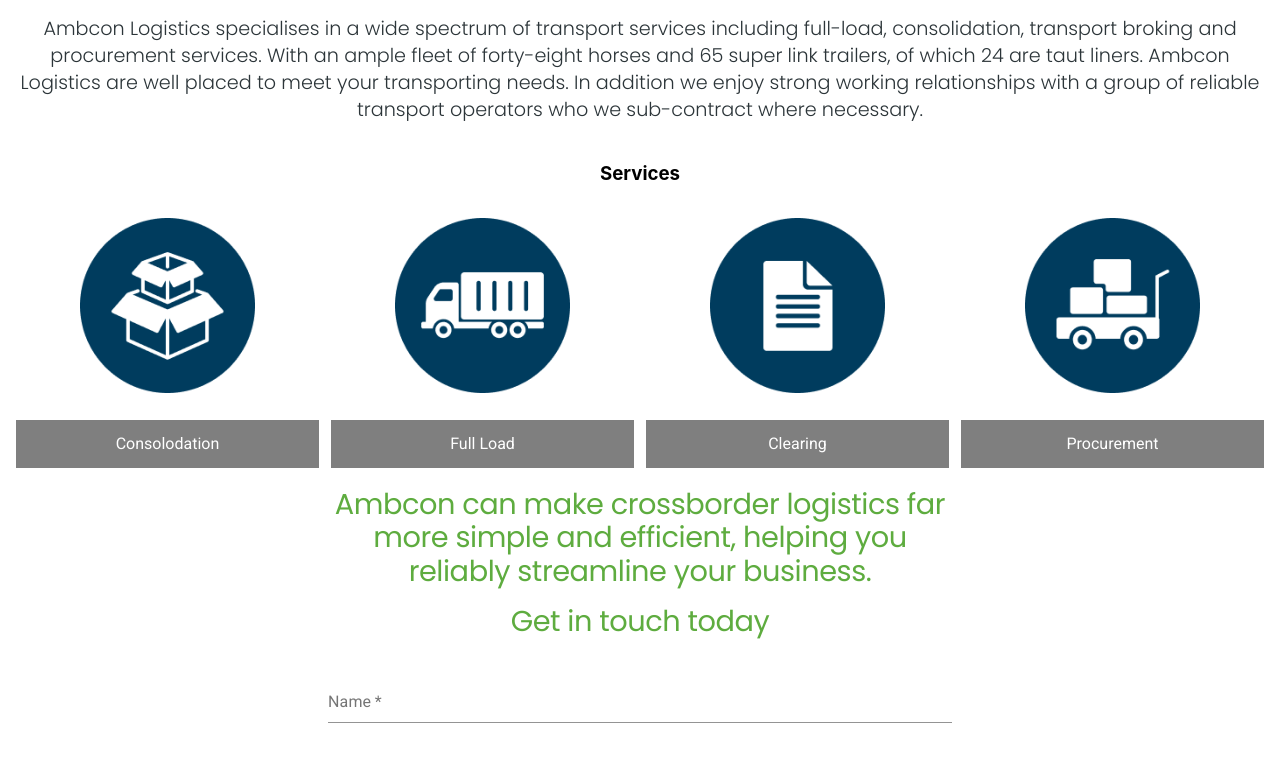
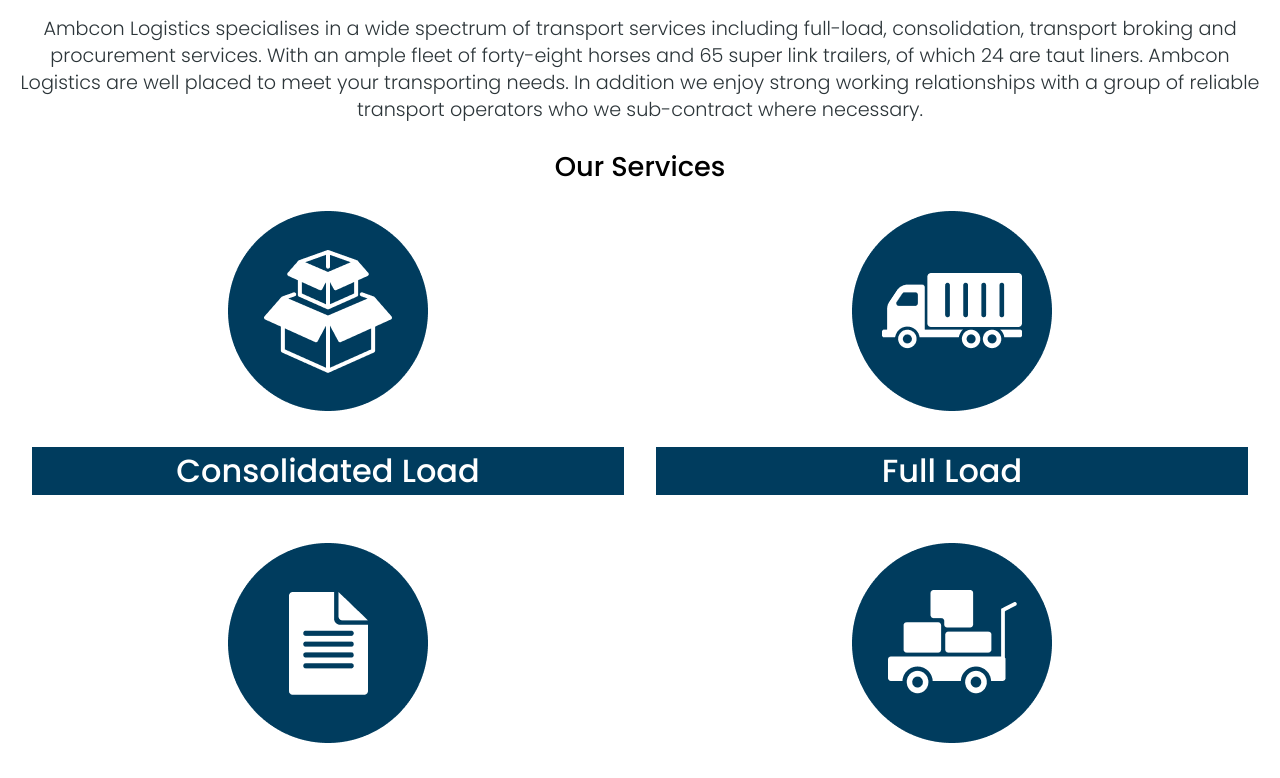
Before and after one commit to AndreiDreyer/React-Ambcon, a Next.js app: page / in a window 1280 px wide. Shown: the part 640-1418 px from the top of the page. Built offline with nearby package versions, Linux system fonts and the light colour scheme.

Commit message:
Updated cards

```diff
--- a/components/ServiceItem.js
+++ b/components/ServiceItem.js
@@ -1,17 +1,55 @@
 import Grid from "@material-ui/core/Grid";
+
+import clsx from "clsx";
 
 import { makeStyles, useTheme } from "@material-ui/core/styles";
 
 const useStyles = makeStyles((theme) => ({
   root: {
-    margin: 0,
+    perspective: "40rem",
+    // backgroundColor: "transparent",
+    // border: "1px solid #f1f1f1",
+    // perspective: "40rem",
+    "&:hover": {
+      cursor: "pointer",
+      "& $innerCard": {
+        transform: "rotateY(180deg)",
+      },
+    },
+  },
+  innerCard: {
+    display: "flex",
+    transformStyle: "preserve-3d",
+    transition: "0.8s transform",
   },
   bottomText: {
     backgroundColor: "#003c5e",
+    color: "white",
     fontFamily: '"Poppins", sans-serif',
     fontSize: "2rem",
     fontWeight: 500,
     textAlign: "center",
+  },
+  topText: {
+    fontFamily: '"Poppins", sans-serif',
+    fontWeight: 500,
+    fontSize: "1.3rem",
+    textAlgin: "center",
+  },
+  front: {
+    minWidth: "100%",
+    backfaceVisibility: "hidden",
+  },
+  back: {
+    minWidth: "100%",
+    backfaceVisibility: "hidden",
+    transform: "rotateY(180deg) translate(100%, 0)",
+  },
+  descText: {
+    fontFamily: '"Poppins", sans-serif',
+    fontWeight: 300,
+    fontSize: "1.1rem",
+    lineHeight: "1.5rem",
   },
 }));
 
@@ -21,9 +59,21 @@
 
   return (
     <div className={classes.root}>
-      <img src={props.serviceImage} />
-      <div className={classes.bottomText}>
-        <p>{props.serviceName}</p>
+      <div className={classes.innerCard}>
+        <div className={classes.front}>
+          <img src={props.serviceImage} />
+          <div className={classes.bottomText}>
+            <p>{props.serviceName}</p>
+          </div>
+        </div>
+        <div className={classes.back}>
+          <div className={classes.topText}>
+            <h3>{props.serviceName}</h3>
+          </div>
+          <div className={classes.descText}>
+            <p>{props.shortDesc}</p>
+          </div>
+        </div>
       </div>
     </div>
   );
--- /dev/null
+++ b/components/ServicesHome.js
@@ -0,0 +1,66 @@
+import ServiceItem from "../components/ServiceItem";
+import { makeStyles, useTheme } from "@material-ui/core/styles";
+
+const useStyles = makeStyles((theme) => ({
+  root: {
+    display: "flex",
+    flexWrap: "wrap",
+  },
+  serviceItem: {
+    flex: "50%",
+    paddingLeft: "1rem",
+    paddingRight: "1rem",
+    paddingBottom: "1rem",
+    [theme.breakpoints.down("sm")]: {
+      flex: "100%",
+    },
+    [theme.breakpoints.up(1680)]: {
+      flex: "25%",
+    },
+  },
+}));
+
+const services = [
+  {
+    serviceName: "Consolidated Load",
+    imgUrl: "Badges/consolidated-load.png",
+    serviceUrl: "/services/consolidated-load",
+    shortDesc:
+      "Dovetail provides business analysis services on any new project that is embarked on. Qualified business analysts spend time on site to understand the current processes and future process expectations with the implementation of a new system.",
+  },
+  {
+    serviceName: "Full Load",
+    imgUrl: "Badges/full-load.png",
+    serviceUrl: "/services/full-load",
+    shortDesc:
+      "Dovetail provides business analysis services on any new project that is embarked on. Qualified business analysts spend time on site to understand the current processes and future process expectations with the implementation of a new system.",
+  },
+  {
+    serviceName: "Clearing",
+    imgUrl: "Badges/clearing.png",
+    serviceUrl: "/services/clearing",
+    shortDesc:
+      "Our clients are currently able to make use of Clearing Agents of their choice. We do not insist on our clients making use of any specific clearing houses we do strongly encourage them to make use of reputable operators ",
+  },
+  {
+    serviceName: "Procurement",
+    imgUrl: "Badges/procurement.png",
+    serviceUrl: "/services/procurement",
+    shortDesc:
+      "Dovetail provides business analysis services on any new project that is embarked on. Qualified business analysts spend time on site to understand the current processes and future process expectations with the implementation of a new system.",
+  },
+];
+
+export default function ServicesHome(props) {
+  const classes = useStyles();
+
+  return (
+    <div className={classes.root}>
+      {services.map((service) => (
+        <div className={classes.serviceItem} key={service.serviceName}>
+          <ServiceItem serviceName={service.serviceName} serviceImage={service.imgUrl} shortDesc={service.shortDesc} />
+        </div>
+      ))}
+    </div>
+  );
+}
--- a/pages/index.js
+++ b/pages/index.js
@@ -5,14 +5,10 @@
 import Navigation from "../components/Navigation";
 import ContactForm from "../components/ContactForm";
 
-import Grid from "@material-ui/core/Grid";
-import GridList from "@material-ui/core/GridList";
-import GridListTile from "@material-ui/core/GridListTile";
-import GridListTileBar from "@material-ui/core/GridListTileBar";
-
 import useMediaQuery from "@material-ui/core/useMediaQuery";
 
 import { makeStyles, useTheme } from "@material-ui/core/styles";
+import ServicesHome from "../components/ServicesHome";
 
 const useStyles = makeStyles((theme) => ({
   root: {
@@ -60,6 +56,11 @@
     fontFamily: '"Poppins", sans-serif',
     fontWeight: 500,
     fontSize: "2rem",
+  },
+  servicesTitle: {
+    fontFamily: '"Poppins", sans-serif',
+    fontWeight: 500,
+    fontSize: "1.7rem",
   },
 }));
 
@@ -124,24 +125,8 @@
             </p>
           </div>
           <div className={classes.servicesContainer}>
-            <Grid orientation="row">
-              <Grid item></Grid>
-            </Grid>
-            <GridList cellHeight={250} cols={numCols()} spacing={12}>
-              <GridListTile cols={numCols()} row={2} className={classes.serviceTitle}>
-                <div>
-                  <h3>Services</h3>
-                </div>
-              </GridListTile>
-              {services.map((service) => (
-                <GridListTile key={service.serviceName}>
-                  <Link key={service.serviceName} href={service.serviceUrl}>
-                    <img src={service.imgUrl} className={classes.serviceImage} />
-                  </Link>
-                  <GridListTileBar title={service.serviceName} />
-                </GridListTile>
-              ))}
-            </GridList>
+            <h2 className={classes.servicesTitle}>Our Services</h2>
+            <ServicesHome />
           </div>
           <div className={classes.paragraphTwo}>
             <ContactForm />
```
